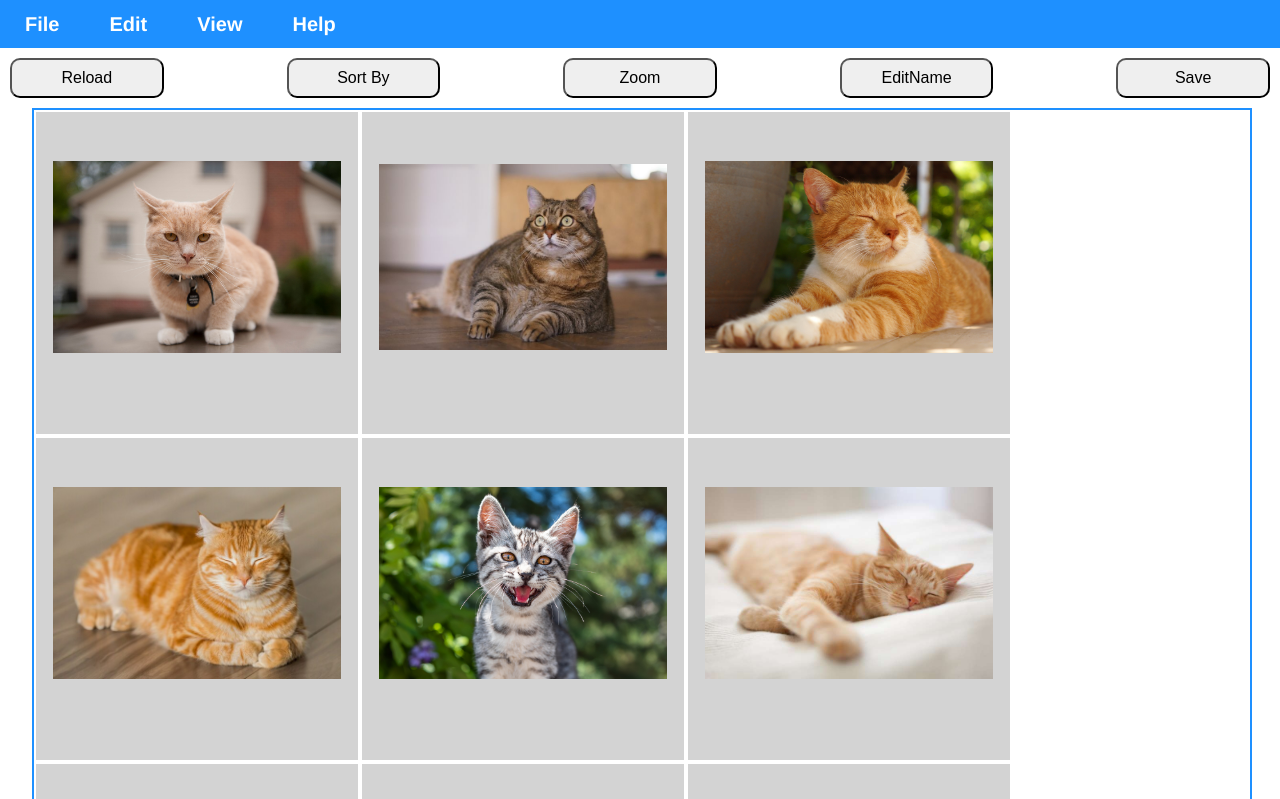
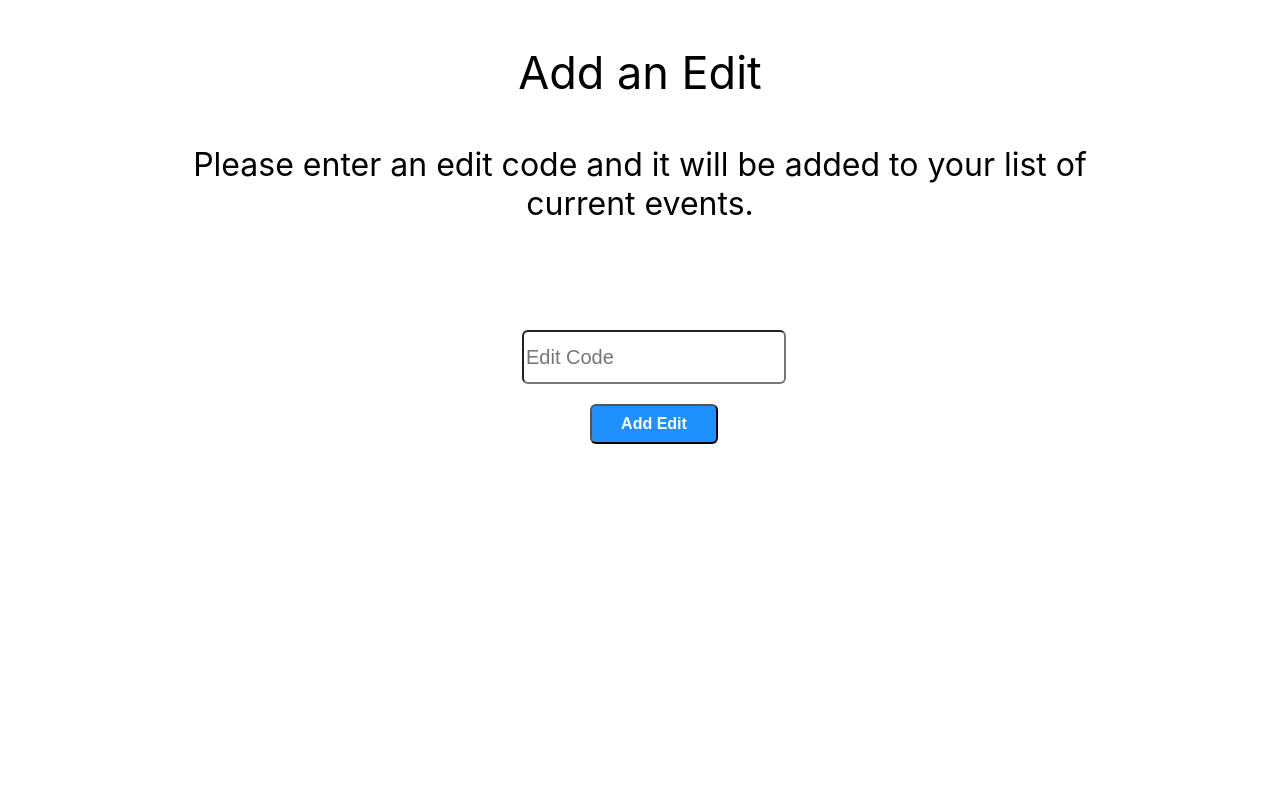
Before and after one commit to kingmikeip/fotedit, a React (Create React App) app: page / in a window 1280 px wide. Shown: the top 799 px of the page. Built offline with nearby package versions, Linux system fonts and the light colour scheme; the HTML template or start-up script is replaced by a standard one.

Commit message:
editadd created

```diff
--- a/src/App.js
+++ b/src/App.js
@@ -7,6 +7,7 @@ import GuestLogin from './components/GuestLogin'
 import { Route } from 'react-router-dom'
 import GalleryCreate from './components/GalleryCreate'
 import GalleryView from './components/GalleryView'
+import EditAdd from './components/EditAdd'
 
 
 function App() {
@@ -18,7 +19,8 @@ function App() {
       {/* <UserLogin /> */}
       {/* <GuestLogin/> */}
       {/* <GalleryCreate /> */}
-      <GalleryView />
+      {/* <GalleryView /> */}
+      <EditAdd />
     </div>
   );
 }
--- /dev/null
+++ b/src/components/EditAdd.jsx
@@ -0,0 +1,59 @@
+import React from 'react'
+
+// waiting for back end
+
+export default function EditAdd (props) {
+    const style = {
+        formstyle: {
+            width: "20vw",
+            minWidth: "120px",
+            height: "6vh",
+            minHeight: "20px",
+            margin: "10px",
+            borderRadius: "6px",
+            fontSize: "20px"
+        },
+        formposition: {
+            position: "absolute",
+            top: "40%",
+            left: "40%",
+            textAlign: "center"
+        },
+        loginbutton: {
+            width: "10vw",
+            minWidth: "80px",
+            height: "5vh",
+            minHeight: "25px",
+            borderRadius: "6px",
+            backgroundColor: "DodgerBlue",
+            color: "white",
+            fontSize: "16px",
+            fontWeight: "bold",
+            margin: "10px 0 0 0"
+        },
+        welcometext: {
+            fontSize: "45px"
+        },
+        welcometextsm: {
+            fontSize: "32px"
+        },
+        textwrapper: {
+            margin: "0 auto",
+            width: "70vw"
+        }
+    }
+    return (
+        <div style={style.textwrapper}>
+            <p style={style.welcometext}>Add an Edit</p>
+            <p style={style.welcometextsm}>Please enter an edit code and it will be added to your list of current events.</p>
+
+            <form style={style.formposition}>
+                <div>
+                    <input type="text" placeholder="Edit Code" style={style.formstyle}></input>
+                </div>
+                <button style={style.loginbutton}>Add Edit</button>
+
+            </form>
+        </div>
+    )
+}
--- a/src/components/GalleryView.jsx
+++ b/src/components/GalleryView.jsx
@@ -9,6 +9,8 @@ import cat006 from './assets/cat006.jpg'
 import cat007 from './assets/cat007.jpg'
 import cat008 from './assets/cat008.jpg'
 import cat009 from './assets/cat009.jpg'
+
+// awaiting backend get
 
 export default function GalleryView(props) {
     const [height, setHeight] = useState('25vw');
```
